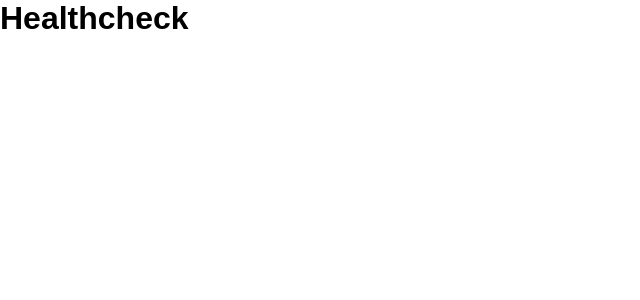
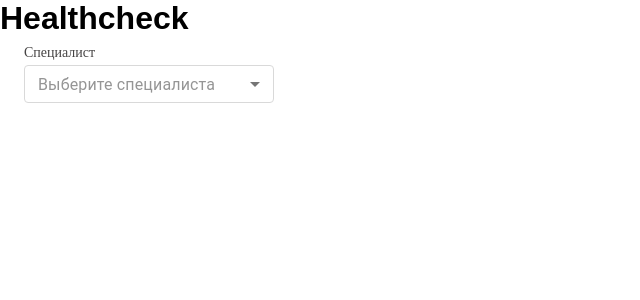
Before and after one commit to PeaksoftFrontend/HealthCheck-js2, a React (Vite) app: page / in a window 1280 px wide. Shown: the top 300 px of the page, without its empty margins (0-640 px from the left). Built offline with nearby package versions, Linux system fonts and the light colour scheme.

Commit message:
updateFun/select

```diff
--- a/src/App.jsx
+++ b/src/App.jsx
@@ -1,7 +1,50 @@
+import { styled } from "@mui/material";
+import { Select } from "./components/UI/Select";
+
 export const App = () => {
+  const names = [
+    {
+      label: "Oliver Hansen",
+    },
+    {
+      label: "Van Henry",
+    },
+    {
+      label: "April Tucker",
+    },
+    {
+      label: "Ralph Hubbard",
+    },
+    {
+      label: "Omar Alexander",
+    },
+    {
+      label: "Carlos Abbott",
+    },
+    {
+      label: "Miriam Wagner",
+    },
+    {
+      label: "Bradley Wilkerson",
+    },
+    {
+      label: "Virginia Andrews",
+    },
+    {
+      label: "Kelly Snyder",
+    },
+  ];
   return (
     <div>
       <h1>Healthcheck</h1>
+      <StyBtn
+        options={names}
+        placeholder={"Выберите специалиста"}
+        label={"Специалист"}
+      />
     </div>
   );
 };
+const StyBtn = styled(Select)(() => ({
+  width: "250px",
+}));
--- /dev/null
+++ b/src/components/UI/Select.jsx
@@ -0,0 +1,89 @@
+import { FormControl, MenuItem, OutlinedInput, styled } from "@mui/material";
+import { Select as MySelect } from "@mui/material";
+import { useState } from "react";
+
+const ITEM_HEIGHT = 48;
+const ITEM_PADDING_TOP = 8;
+const MenuProps = {
+  PaperProps: {
+    style: {
+      maxHeight: ITEM_HEIGHT * 4.5 + ITEM_PADDING_TOP,
+    },
+  },
+};
+
+export const Select = ({ options, placeholder, label, ...props }) => {
+  const [personName, setPersonName] = useState("");
+  const handleChange = (event) => {
+    const {
+      target: { value },
+    } = event;
+    setPersonName(typeof value === "string" ? value.split(",") : value);
+  };
+
+  return (
+    <div>
+      <FormControls>
+        <label>{label}</label>
+        <SelectInput
+          displayEmpty
+          value={personName}
+          onChange={handleChange}
+          input={<OutlinedInput />}
+          renderValue={(selected) => {
+            if (selected.length === 0) {
+              return <p>{placeholder}</p>;
+            }
+            return selected.join(", ");
+          }}
+          {...props}
+          MenuProps={MenuProps}
+        >
+          {options.map((item) => (
+            <StyledMenuItem key={item.label} value={item.label}>
+              {item.label}
+            </StyledMenuItem>
+          ))}
+        </SelectInput>
+      </FormControls>
+    </div>
+  );
+};
+
+const FormControls = styled(FormControl)(({ theme }) => ({
+  margin: theme.spacing(3),
+  marginTop: theme.spacing(1),
+  display: "flex",
+  gap: "4px",
+  justifyContent: "center",
+  "& label": {
+    color: "#464444",
+    fontFamily: "Manrope",
+    fontWeight: "400",
+    fontSize: "14px",
+  },
+}));
+
+const SelectInput = styled(MySelect)(() => ({
+  width: "490px",
+  height: "38px",
+  "& .MuiOutlinedInput-notchedOutline": {
+    borderColor: "rgba(217, 217, 217, 1)",
+  },
+  "&:hover .MuiOutlinedInput-notchedOutline": {
+    borderColor: "rgba(149, 149, 149, 1)",
+  },
+  "&.Mui-focused .MuiOutlinedInput-notchedOutline": {
+    borderColor: "rgba(4, 135, 65, 0.8)",
+    borderWidth: "2px",
+  },
+  "& .MuiSelect-select": {
+    color: "#959595",
+  },
+}));
+
+const StyledMenuItem = styled(MenuItem)(() => ({
+  "&:hover": {
+    backgroundColor: "#DBF0E5",
+  },
+}));
```
Also changed, not shown: src/components/UI/MuiSelect.jsx (deleted, +0 -68 lines).
